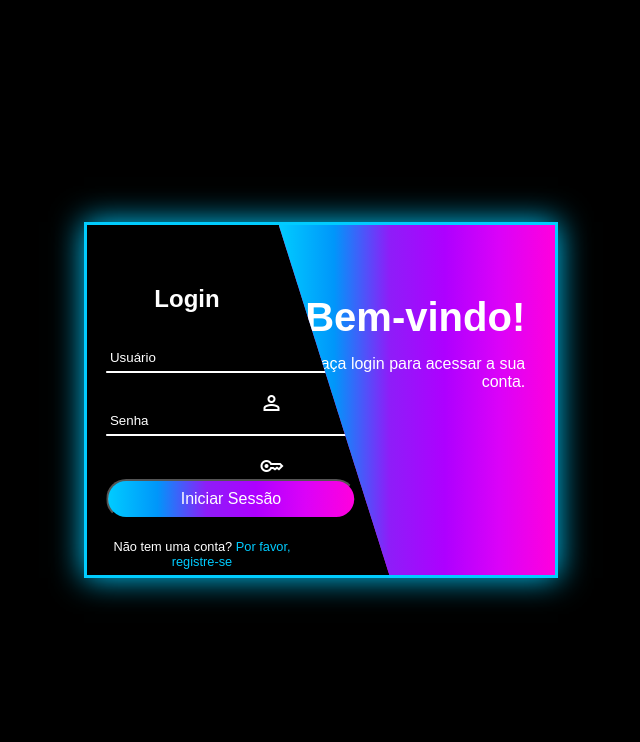
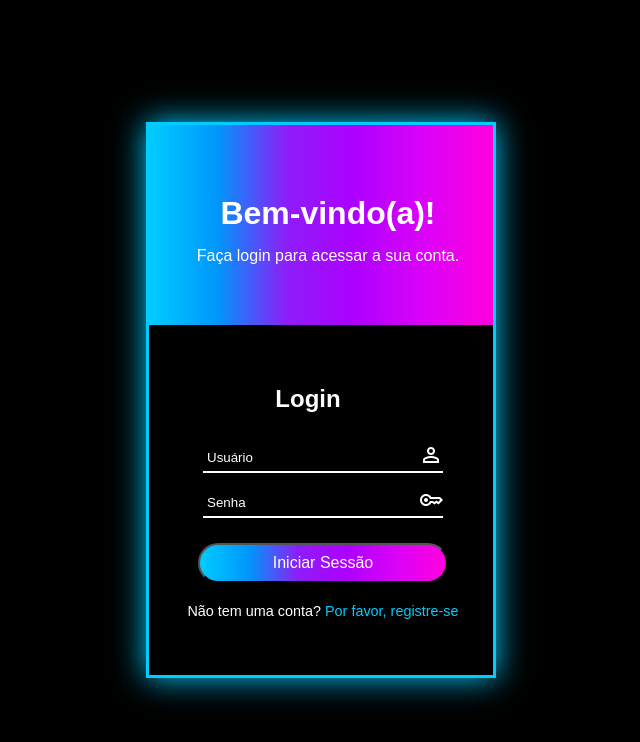
Before and after one commit to gilsonoliveeira/projeto-loginneon, a plain HTML site: page index.html in a window 768 px wide. Shown: the whole page, without its empty margins (63-703 px from the left). Drawn offline with nearby package versions, Linux system fonts and the light colour scheme.

Commit message:
Criei Media Query

```diff
--- /dev/null
+++ b/estilos/mediaquery.css
@@ -0,0 +1,79 @@
+@charset "UTF:8";
+
+/*Todas as Demais Medias */
+
+/*Typical Device Breakpoints
+-----------------------------
+Pequenas Telas: até 600px
+Celular: de 600px até 768px
+Tablet: de 768px até 992px
+Desktop: de 992px até 1200px
+Grandes Telas: Acima de 1200px
+
+*/
+
+
+@media screen and (min-width: 600px) and (max-width: 768px){
+
+    * {
+        margin: 0px;
+        padding: 0px;
+    }
+
+    body {
+        width: 100vw;
+        height: 100vh;
+    }
+
+
+
+    main {
+        flex-direction: column-reverse;
+        width: 350px;
+
+    }
+
+    span {
+        position: absolute;
+        transform: none;
+        right: 30px;
+
+
+    }
+
+    section#container {
+        clip-path:none;
+        height: 200px;
+        width: 344px;
+
+
+    }
+
+    section#login {
+        width: 300px;
+        transform: translate(8%);
+    }
+
+    section#login  p {
+        font-size: 0.9em
+    }
+
+
+    section#container > h1 {
+        text-align: center;
+        font-size: 2em;
+        transform: translate(7%);
+
+    }
+
+    section#container > p {
+        text-align: center;
+        transform: translate(7%);
+    }
+
+    #iemail, #isenha {
+        width: 240px;
+    }
+
+
+}
--- a/estilos/style.css
+++ b/estilos/style.css
@@ -28,7 +28,7 @@ main {
 }
 
 section#container {
-    width: 36vw ;
+    width: 440px;
     height: 350px;
     background-color: rgb(255, 0, 200);
     clip-path: polygon(0 0,100% 0, 100% 100%, 40% 100%);
@@ -39,11 +39,12 @@ section#login {
     display: block;
     background-color: rgba(0, 0, 0, 0.979);
     color: white;
-    width: 25vw;
+    width: 380px;
     height: 350px;
     text-align: center;
     padding-top: 30px;
     transform: translate(10%);
+
 
 }
 
@@ -59,18 +60,18 @@ section#login > p {
     font-size: 0.8em;
 }
 
-section#login > p > a {
+a {
     color:rgb(0, 204, 255);
     text-decoration: none;
 }
 
-section#login > p > a:hover {
+a:hover {
     text-decoration: underline;
     color: white;
     transition-duration: 0.5s;
 }
 
-section#login > #iemail, #isenha {
+#iemail, #isenha {
     width: 250px;
     height: 30px;
     margin-bottom: 15px;
@@ -90,11 +91,10 @@ section#login input[type="email"], input[type="password"] {
 span {
     position: absolute;
     transform: translateY(12%);
-    left: 80%;
+    right: 65px;
 
 }
-
-section#login > #iemail::placeholder, #isenha::placeholder {
+#iemail::placeholder, #isenha::placeholder {
     color: rgb(255, 255, 255);
 
 }
--- a/index.html
+++ b/index.html
@@ -1,26 +1,32 @@
 <!DOCTYPE html>
 <html lang="pt-br">
+
 <head>
     <meta charset="UTF-8">
     <meta name="viewport" content="width=device-width, initial-scale=1.0">
     <title>Tela de Login</title>
     <link rel="stylesheet" href="estilos/style.css">
-    <link rel="stylesheet" href="https://fonts.googleapis.com/css2?family=Material+Symbols+Outlined:opsz,wght,FILL,GRAD@20..48,100..700,0..1,-50..200" />
-    <link rel="stylesheet" href="https://fonts.googleapis.com/css2?family=Material+Symbols+Outlined:opsz,wght,FILL,GRAD@20..48,100..700,0..1,-50..200" />
+    <link rel="stylesheet" href="estilos/mediaquery.css">
+    <link rel="stylesheet"
+        href="https://fonts.googleapis.com/css2?family=Material+Symbols+Outlined:opsz,wght,FILL,GRAD@20..48,100..700,0..1,-50..200" />
+    <link rel="stylesheet"
+        href="https://fonts.googleapis.com/css2?family=Material+Symbols+Outlined:opsz,wght,FILL,GRAD@20..48,100..700,0..1,-50..200" />
 </head>
+
 <body>
     <main>
         <section id="login">
             <h1>Login</h1>
-            <form action="activate.php" method="post"></form>
+            <form action="activate.php" method="post">
                 <label for="iemail"></label>
-            <input type="email" name="email" id="iemail" placeholder="Usuário" autocomplete="off">
+                <input type="email" name="email" id="iemail" placeholder="Usuário" autocomplete="off" required>
                 <span class="material-symbols-outlined">
                     person
                 </span>
+                <br>
                 <label for="isenha"></label>
-            <br>
-            <input type="password" name="senha" id="isenha" placeholder="Senha">
+                <input type="password" name="senha" id="isenha" placeholder="Senha" autocomplete="off" required
+                    minlength="6" maxlength="12">
                 <span class="material-symbols-outlined">
                     key
                 </span>
@@ -29,10 +35,10 @@
                 <p>
                     Não tem uma conta? <a href="register.php">Por favor, registre-se</a>
                 </p>
+            </form>
         </section>
-
         <section id="container">
-            <h1>Bem-vindo!</h1>
+            <h1>Bem-vindo(a)!</h1>
             <p>
                 Faça login para acessar a sua conta.
             </p>
@@ -41,4 +47,5 @@
     </main>
 
 </body>
+
 </html>
```
Lines whose indentation alone changed are shown as unchanged.
